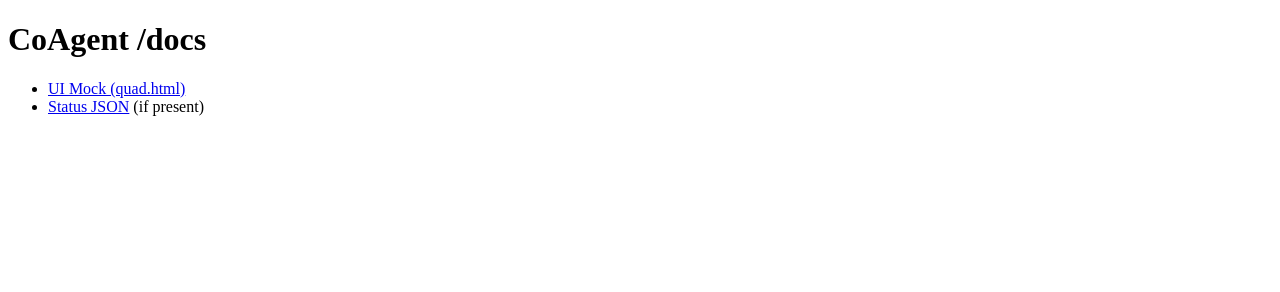
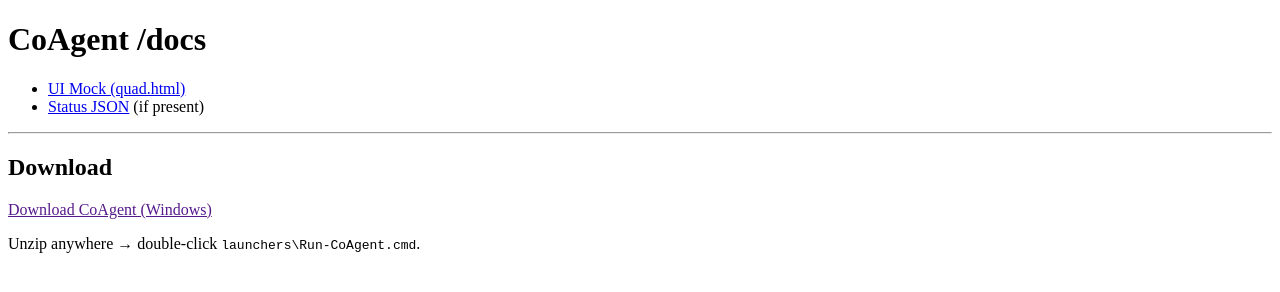
Before and after one commit to rickballard/CoAgent, a plain HTML site: page index.html in a window 1280 px wide. Drawn offline with Linux system fonts and the light colour scheme.

Commit message:
deploy: afcd5ce488f5aa4efc7f0129ab553f45e833b649

```diff
--- a/index.html
+++ b/index.html
@@ -4,3 +4,8 @@
   <li><a href="./ui-mock/quad.html">UI Mock (quad.html)</a></li>
   <li><a href="./status.json">Status JSON</a> (if present)</li>
 </ul>
+
+<hr>
+<h2>Download</h2>
+<p><a style=""padding:10px 14px;border:1px solid #e5e7eb;border-radius:10px;background:#4F46E5;color:#fff;text-decoration:none"" href=""https://github.com/rickballard/CoAgent/releases/download/mvp-2025.10.03-0125/CoAgent_MVP_Windows.zip"">Download CoAgent (Windows)</a></p>
+<p>Unzip anywhere → double-click <code>launchers\Run-CoAgent.cmd</code>.</p>
```
